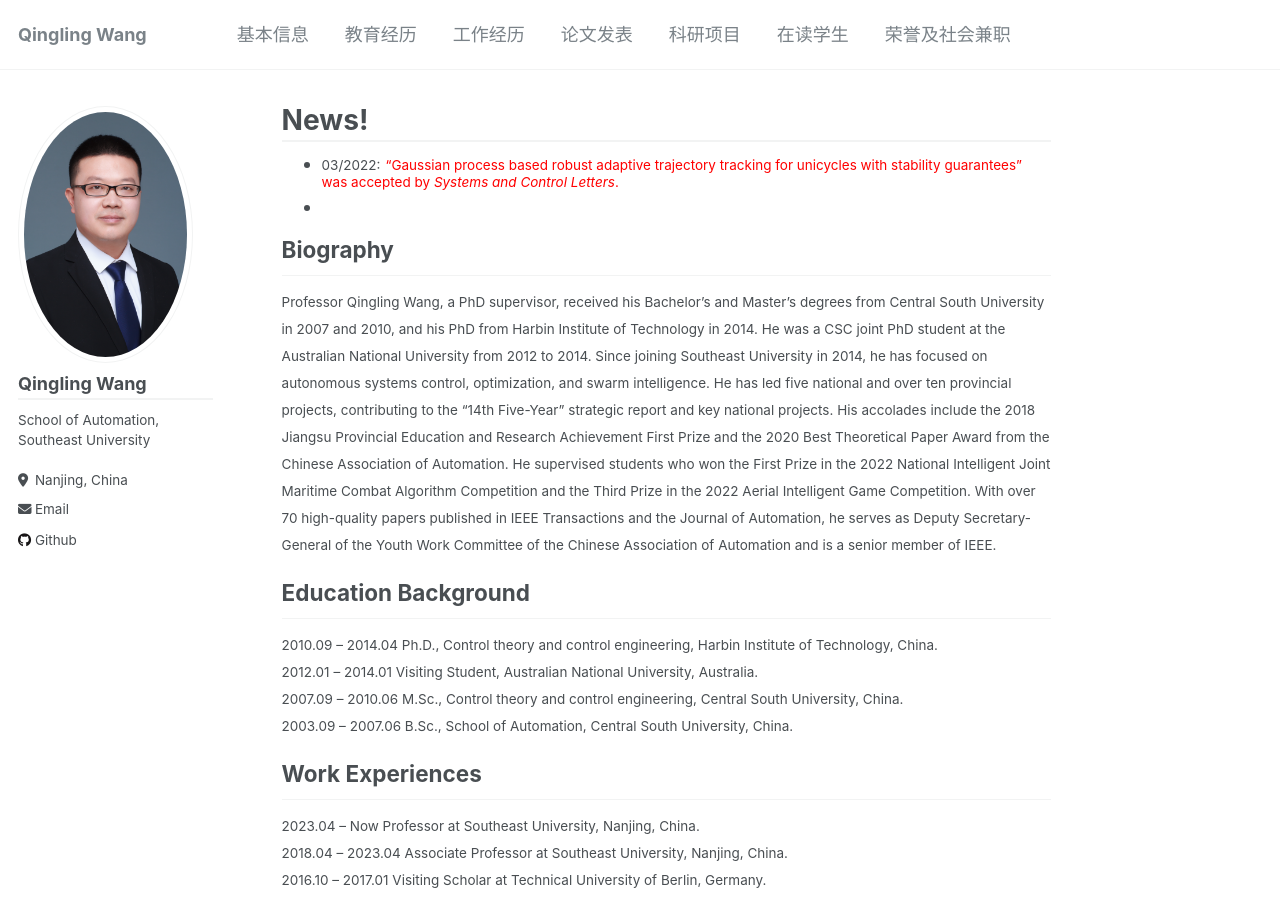
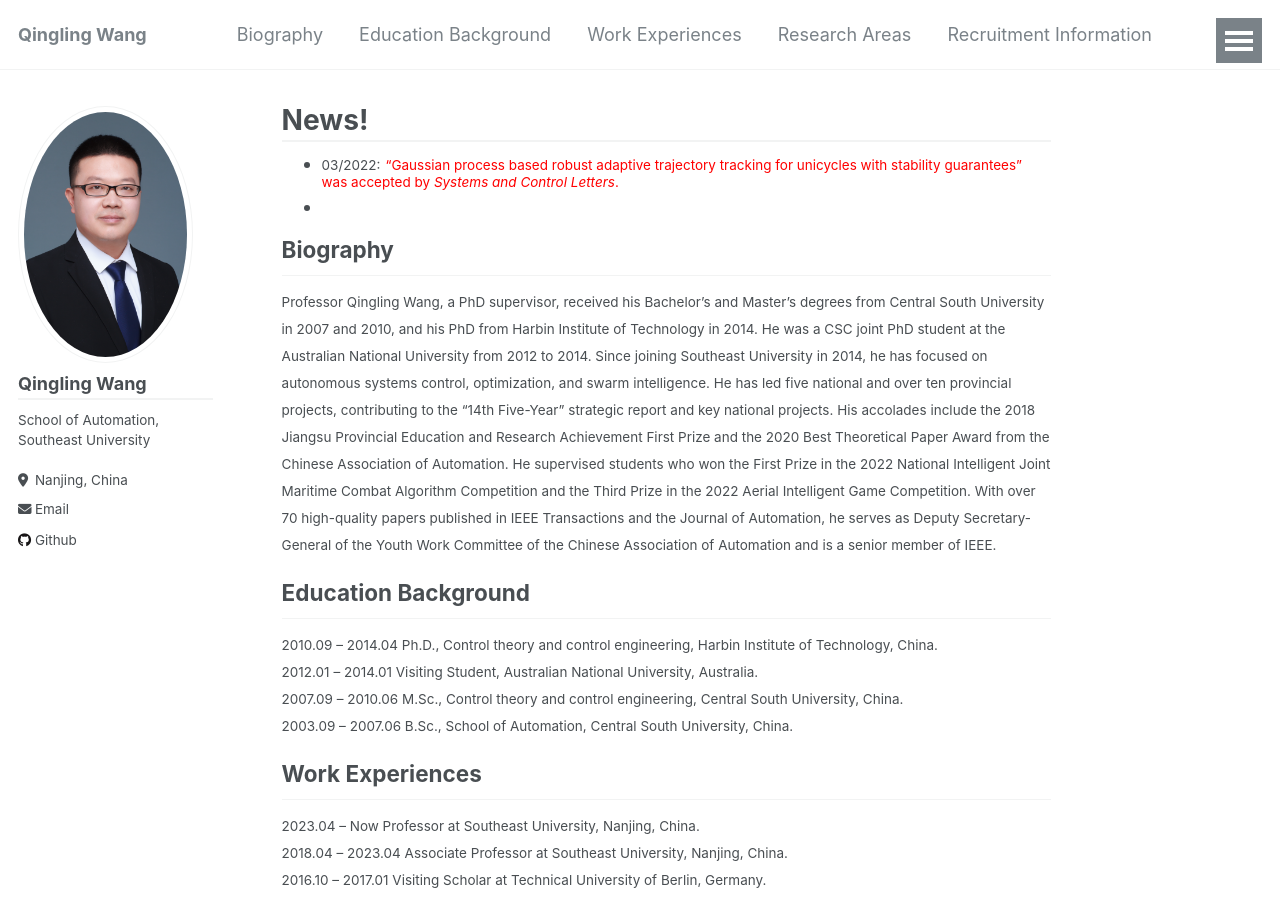
Before and after one commit to qinglingwang/qinglingwang.github.io, a Jekyll site: the page built from _pages/about.md, in a window 1280 px wide and 900 px high. Built offline with Jekyll 4.4.1, drawn with Linux system fonts in a browser that asks for light colours.

Commit message:
Update navigation.yml

```diff
--- a/_data/navigation.yml
+++ b/_data/navigation.yml
@@ -4,20 +4,25 @@
   #   url: /cv/
   # - title: "Education"
   #   url: /#education
-  - title: "基本信息"
+  - title: "Biography"
     url: /#biography
-  - title: "教育经历"
+  - title: "Education Background"
     url: /#education
-  - title: "工作经历"
+  - title: "Work Experiences"
     url: /#experience
-  - title: "论文发表"
+  - title: "Research Areas"
+    url: /#research
+  - title: "Recruitment Information"
+    url: /#student
+  - title: "Professional Activities"
+    url: /#service
+  - title: "Academic Awards"
+    url: /#awards
+  - title: "Research Project"
+    url: /#project
+  - title: "Selected Publications"
     url: /#publication
-  - title: "科研项目"
-    url: /#project
-  - title: "在读学生"
-    url: /#student
-  - title: "荣誉及社会兼职"
-    url: /#service
+
   # - title: "Blog"
   #  url: /blog
   # - title: "CV"
```
